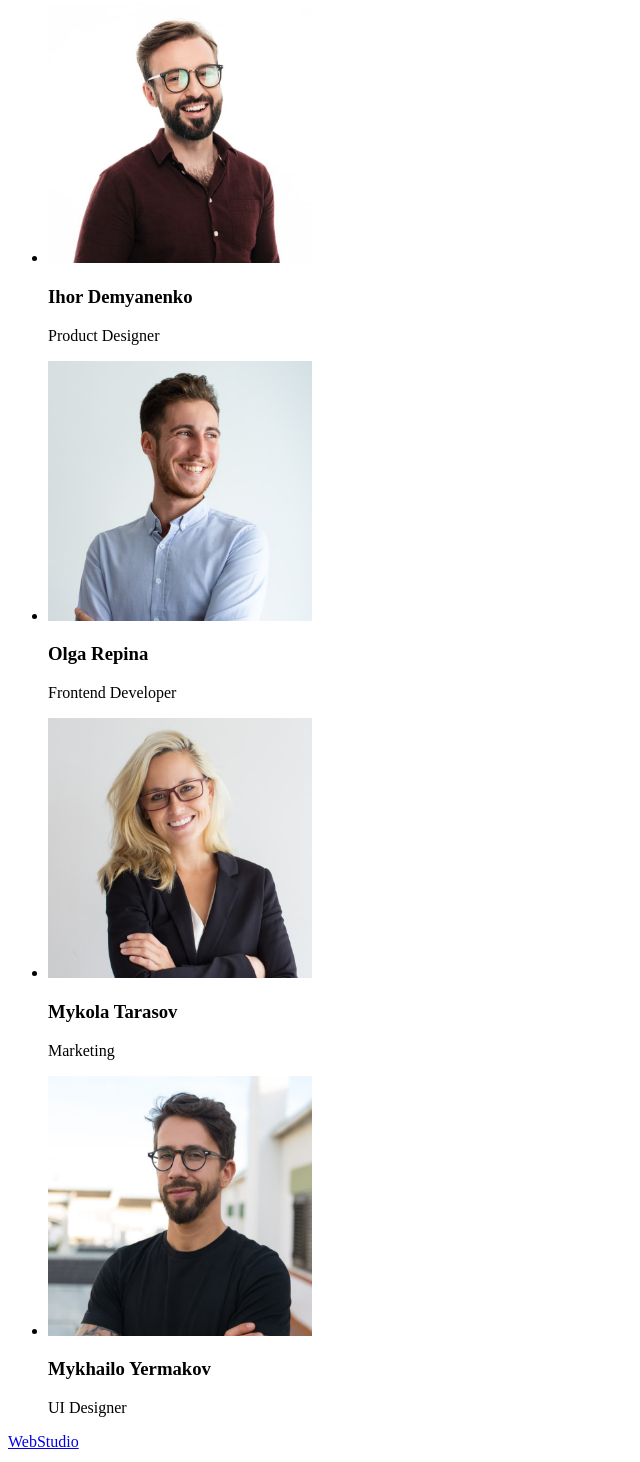
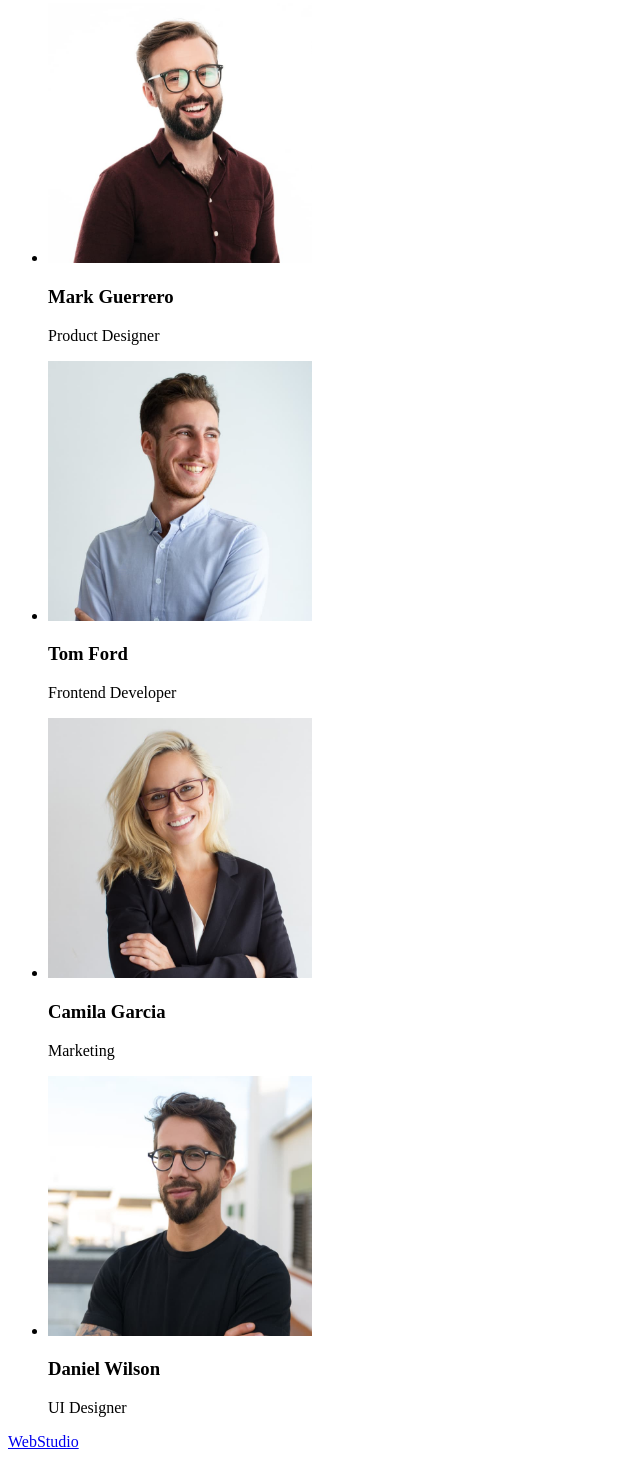
Before and after one commit to yurichh/goit-markup-hw-01, a plain HTML site: page index.html in a window 1280 px wide. Shown: the part 1618-3080 px from the top of the page, without its empty margins (0-640 px from the left). Drawn offline with Linux system fonts and the light colour scheme.

Commit message:
Update index.html

```diff
--- a/index.html
+++ b/index.html
@@ -100,7 +100,7 @@
               width="264"
               height="260"
             />
-            <h3>Ihor Demyanenko</h3>
+            <h3>Mark Guerrero</h3>
             <p>Product Designer</p>
           </li>
           <li>
@@ -110,7 +110,7 @@
               width="264"
               height="260"
             />
-            <h3>Olga Repina</h3>
+            <h3>Tom Ford</h3>
             <p>Frontend Developer</p>
           </li>
           <li>
@@ -120,7 +120,7 @@
               width="264"
               height="260"
             />
-            <h3>Mykola Tarasov</h3>
+            <h3>Camila Garcia</h3>
             <p>Marketing</p>
           </li>
           <li>
@@ -130,7 +130,7 @@
               width="264"
               height="260"
             />
-            <h3>Mykhailo Yermakov</h3>
+            <h3>Daniel Wilson</h3>
             <p>UI Designer</p>
           </li>
         </ul>
```
